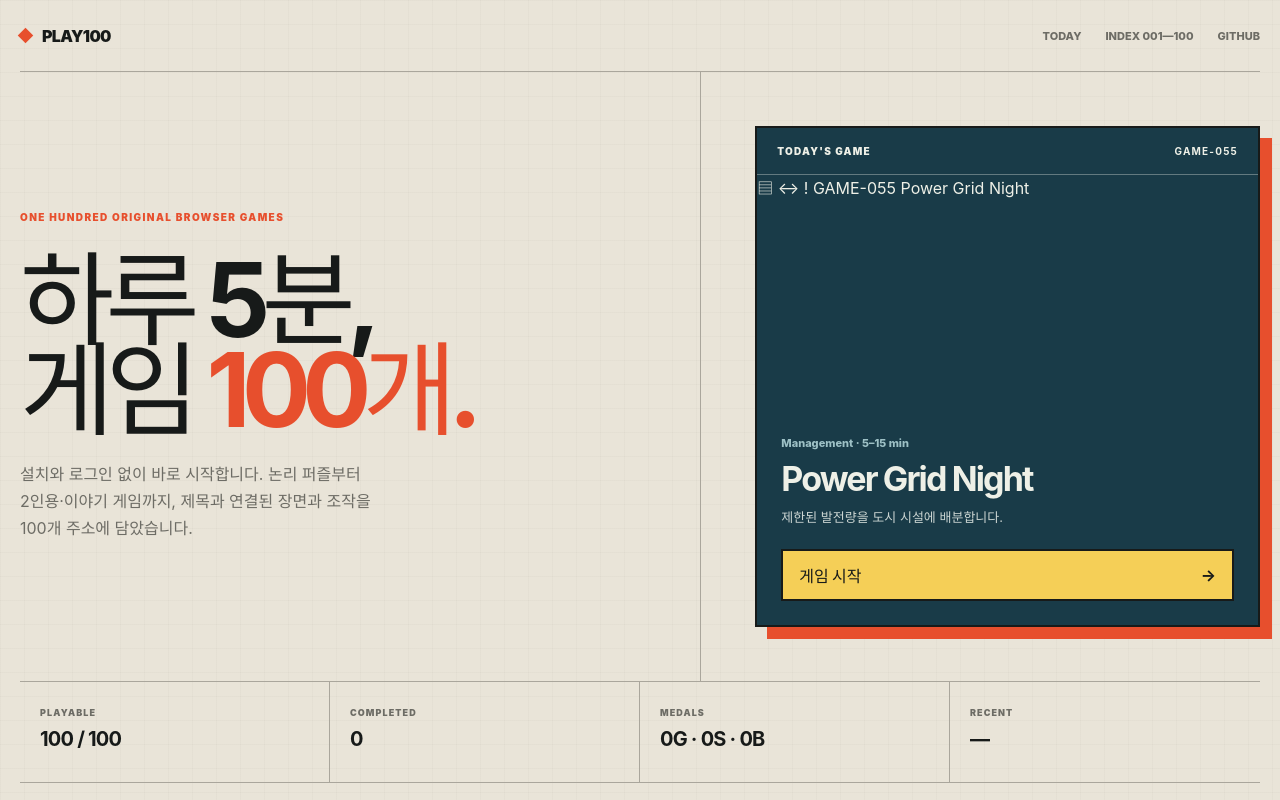
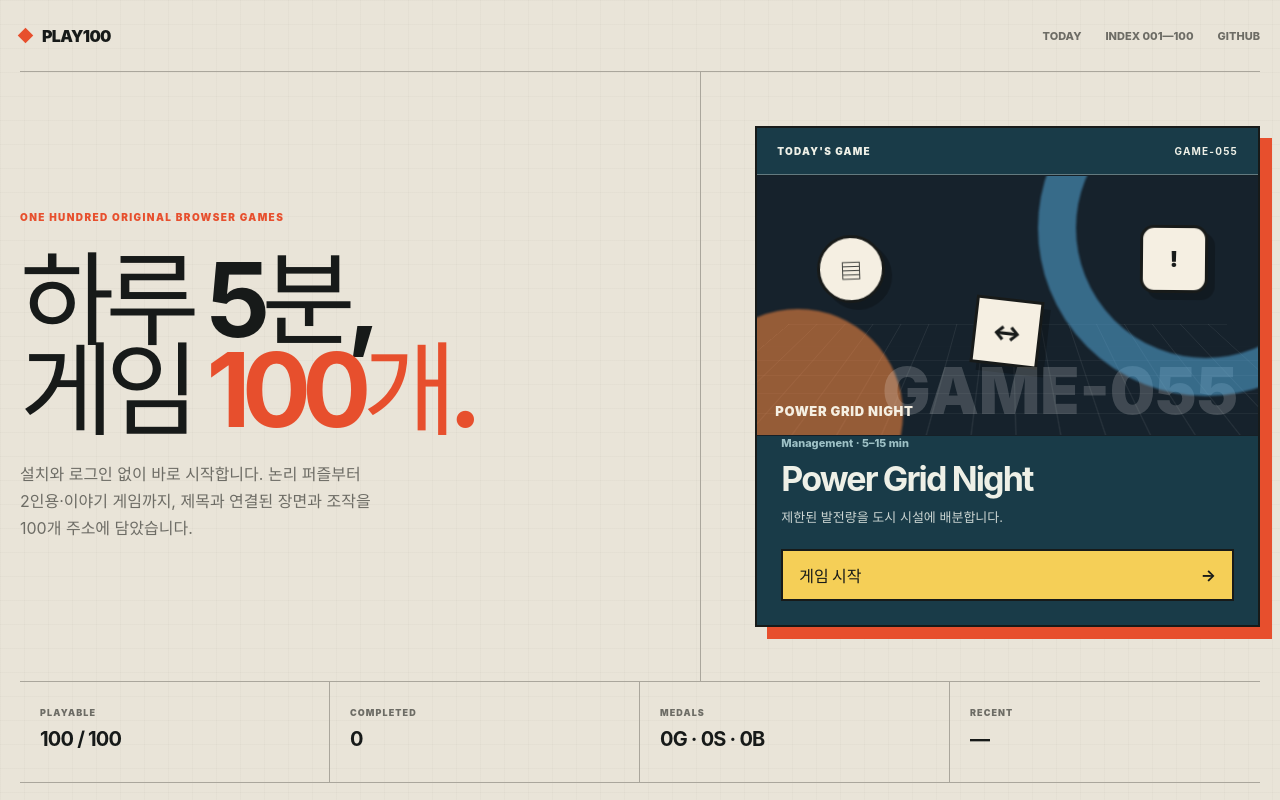
Before and after one commit to beerAndNacho/Play100, a website with bundled scripts: page apps/portal/index.html in a window 1280 px wide. Shown: the top 800 px of the page. Built offline with nearby package versions, Linux system fonts and the light colour scheme.

Commit message:
portal: load factory family artwork styles

```diff
--- a/apps/portal/src/game-cards.css
+++ b/apps/portal/src/game-cards.css
@@ -1,3 +1,5 @@
+@import "./factory-cards.css";
+
 .lost-found-map {
   position: relative;
   min-height: 252px;
```
